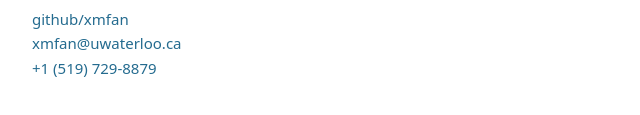
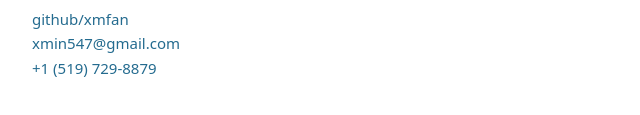
Before and after one commit to xmfan/xmfan.github.io, a plain HTML site: page index.html in a window 1280 px wide. Shown: the part 215-330 px from the top of the page, 178-818 px from the left. Drawn offline with Linux system fonts and the light colour scheme.

Commit message:
updated email

```diff
--- a/index.html
+++ b/index.html
@@ -19,7 +19,7 @@
 					<p><a href="/resume.pdf">resume</a></p>
           <p><a href="https://www.linkedin.com/in/xmfan">linkedin/xmfan</a></p>
           <p><a href="https://github.com/xmfan">github/xmfan</a></p>
-          <p><a href="mailto:xmfan@uwaterloo.com">xmfan@uwaterloo.ca</a></p>
+          <p><a href="mailto:xmin547@gmail.com">xmin547@gmail.com</a></p>
           <p><a href="tel:+15197298879">+1 (519) 729-8879</a></p>
         </div>
       </header>
```
